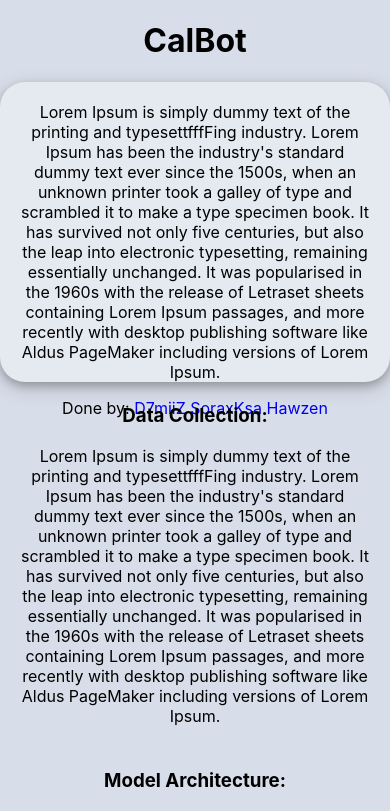
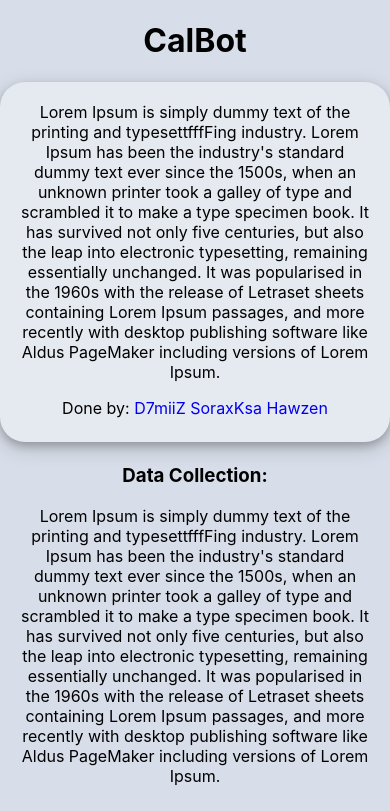
Before and after one commit to d7miiZ/Arabic-Font-Detector, a React (Create React App) app in the folder CalBot_Website/: page / in a window 390 px wide. Shown: the top 811 px of the page. Built offline with nearby package versions, Linux system fonts and the light colour scheme.

Commit message:
Lil mobile style

```diff
--- a/CalBot_Website/src/components/Demo.module.css
+++ b/CalBot_Website/src/components/Demo.module.css
@@ -37,3 +37,13 @@
 .modal {
   text-align: center;
 }
+
+@media (min-width: 320px) and (max-width: 480px) {
+  .drop {
+    width: inherit;
+    border: 2px #2e3440 solid;
+    border-style: dashed;
+    border-radius: 25px;
+    padding-top: 33px;
+  }
+}
--- a/CalBot_Website/src/components/Description.module.css
+++ b/CalBot_Website/src/components/Description.module.css
@@ -10,3 +10,14 @@
 .link {
   text-decoration: none;
 }
+
+@media (min-width: 320px) and (max-width: 480px) {
+  .card {
+    width: 70%;
+    height: 360px;
+    padding: 1%;
+    background-color: #e5e9f0;
+    border-radius: 25px;
+    box-shadow: 0 4px 8px 0 rgba(0, 0, 0, 0.2), 0 6px 20px 0 rgba(0, 0, 0, 0.19);
+  }
+}
```
